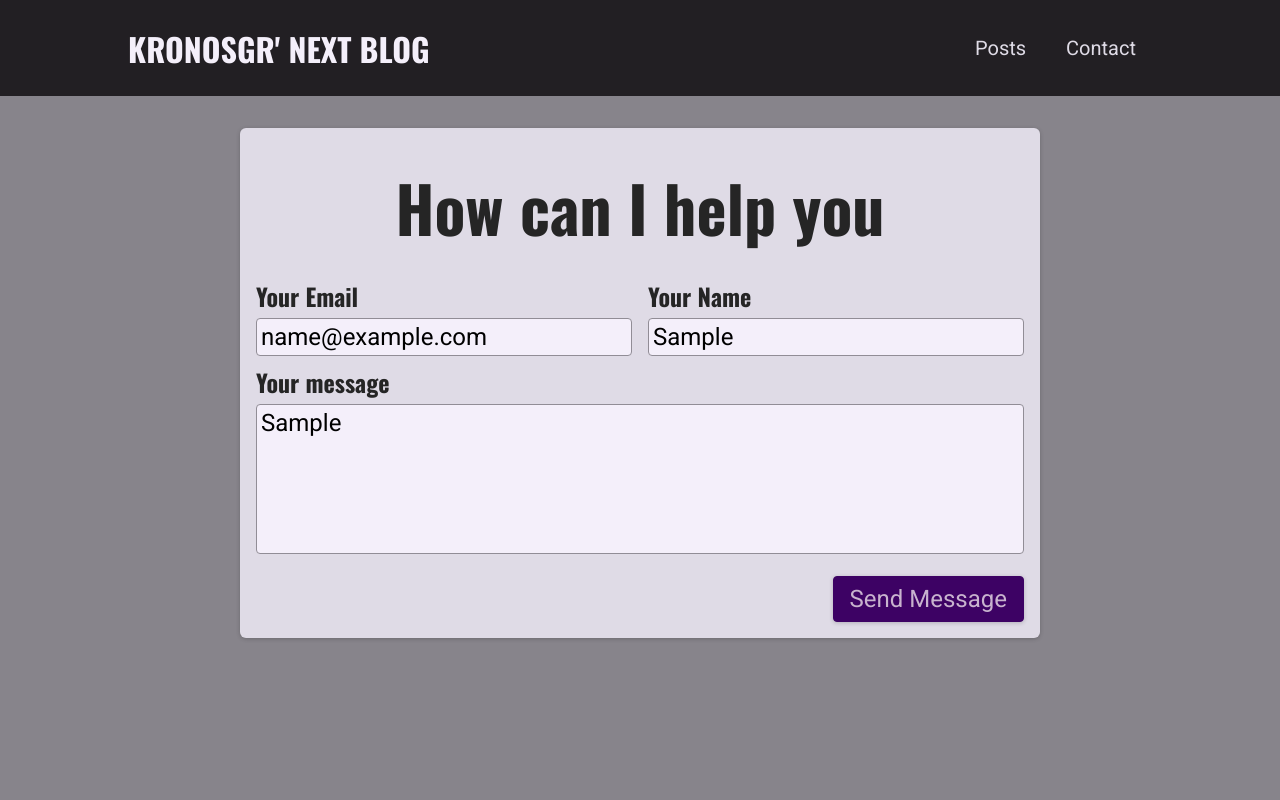
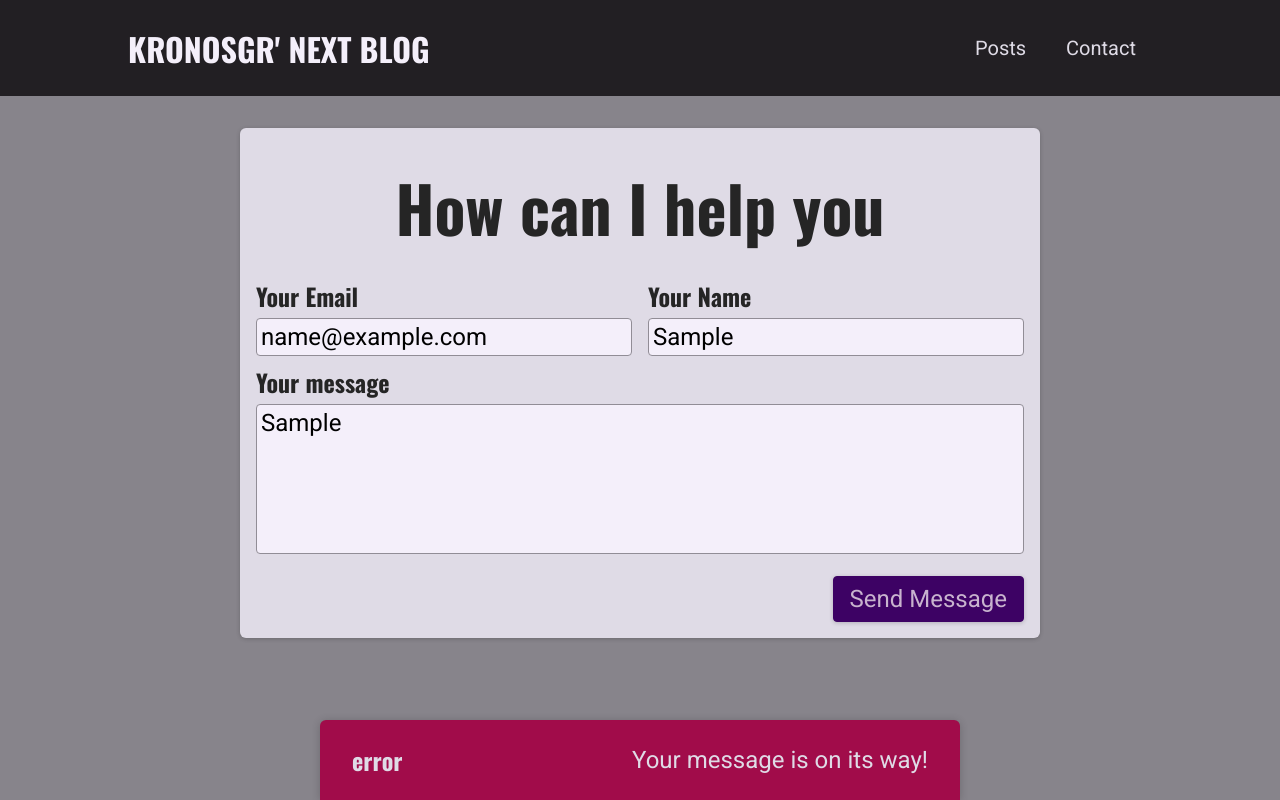
Before and after one commit to kronosGR/Next.js-Blog, a Next.js app: page /contact in a window 1280 px wide. Both pictures are taken after typing "name@example.com", "Sample", "Sample" into the empty fields and a click on the button "Send Message". Built offline with nearby package versions, Linux system fonts and the light colour scheme; no server answers; the database is empty.

Commit message:
Added notification component and feedback on conta

```diff
--- a/components/contact/contact-form.js
+++ b/components/contact/contact-form.js
@@ -1,25 +1,84 @@
-import { useState } from 'react';
+import { useEffect, useState } from 'react';
 import classes from './contact-form.module.css';
+
+import Notification from '../ui/notification';
+
+async function sendContactData(contactDetails) {
+  const response = await fetch('/api/contact', {
+    method: 'POST',
+    body: JSON.stringify(contactDetails),
+    headers: {
+      'Content-Type': 'application/json',
+    },
+  });
+  const data = response.json();
+  if (!response.ok) {
+    throw new Error(data.message || 'Something went wrong');
+  }
+}
 
 function ContactForm() {
   const [enteredEmail, setEnteredEmail] = useState('');
   const [enteredName, setEnteredName] = useState('');
   const [enteredMessage, setEnteredMessage] = useState('');
+  const [requestStatus, setRequestStatus] = useState();
+  const [requestError, setRequestError] = useState();
 
-  function sendMessageHandler(event) {
+  useEffect(() => {
+    if (requestStatus === 'success' || requestStatus === 'error') {
+      const timer = setTimeout(() => {
+        setRequestStatus(null);
+        setRequestError(null);
+      }, 3000);
+
+      return () => clearTimeout(timer);
+    }
+  }, [requestStatus]);
+
+  async function sendMessageHandler(event) {
     event.preventDefault();
 
-    fetch('/api/contact', {
-      method: 'POST',
-      body: JSON.stringify({
+    setRequestStatus('pending');
+    try {
+      await sendContactData({
         email: enteredEmail,
         name: enteredName,
         message: enteredMessage,
-      }),
-      headers:{
-        'Content-Type':'application/json'
-      }
-    });
+      });
+      setRequestStatus('success');
+      setEnteredEmail('');
+      setEnteredMessage('');
+      setEnteredName('');
+    } catch (error) {
+      setRequestStatus('error');
+      setRequestError(error);
+    }
+  }
+
+  let notification;
+
+  if (requestStatus === 'pending') {
+    notification = {
+      status: 'pending',
+      title: 'Sending Message...',
+      message: 'Your message is on its way!',
+    };
+  }
+
+  if (requestStatus === 'success') {
+    notification = {
+      status: 'success',
+      title: 'Success',
+      message: requestError,
+    };
+  }
+
+  if (requestStatus === 'error') {
+    notification = {
+      status: 'error',
+      title: 'error',
+      message: 'Your message is on its way!',
+    };
   }
 
   return (
@@ -61,6 +120,13 @@
           <button>Send Message</button>
         </div>
       </form>
+      {notification && (
+        <Notification
+          status={notification.status}
+          title={notification.title}
+          message={notification.message}
+        />
+      )}
     </section>
   );
 }
--- /dev/null
+++ b/components/ui/notification.js
@@ -0,0 +1,28 @@
+import ReactDOM from 'react-dom';
+
+import classes from './notification.module.css';
+
+function Notification(props) {
+  const { title, message, status } = props;
+
+  let statusClasses = '';
+
+  if (status === 'success') {
+    statusClasses = classes.success;
+  }
+
+  if (status === 'error') {
+    statusClasses = classes.error;
+  }
+
+  const cssClasses = `${classes.notification} ${statusClasses}`;
+
+  return (
+    <div className={cssClasses}>
+      <h2>{title}</h2>
+      <p>{message}</p>
+    </div>
+  );
+}
+
+export default Notification;
--- /dev/null
+++ b/components/ui/notification.module.css
@@ -0,0 +1,43 @@
+.notification {
+  display: flex;
+  justify-content: space-between;
+  align-items: center;
+  color: var(--color-grey-100);
+  background-color: var(--color-grey-800);
+  padding: 0 var(--size-8);
+  box-shadow: 0 1px 8px rgba(0, 0, 0, 0.2);
+  position: fixed;
+  height: 5rem;
+  bottom: 0;
+  width: 100%;
+  left: 0;
+  border-top-right-radius: 0;
+  border-top-left-radius: 0;
+}
+
+.notification h2 {
+  font-size: var(--size-6);
+  margin: 0;
+}
+
+.notification p {
+  margin: 0;
+}
+
+.success {
+  background-color: var(--color-success-500);
+  color: var(--color-grey-800);
+}
+
+.error {
+  background-color: var(--color-error-500);
+}
+
+@media (min-width: 768px) {
+  .notification {
+    width: 40rem;
+    left: calc(50% - 20rem);
+    border-top-right-radius: 6px;
+    border-top-left-radius: 6px;
+  }
+}
```
